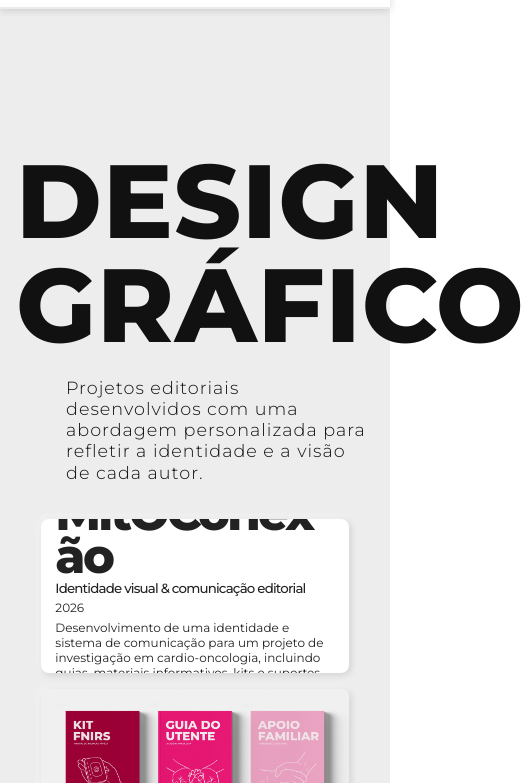
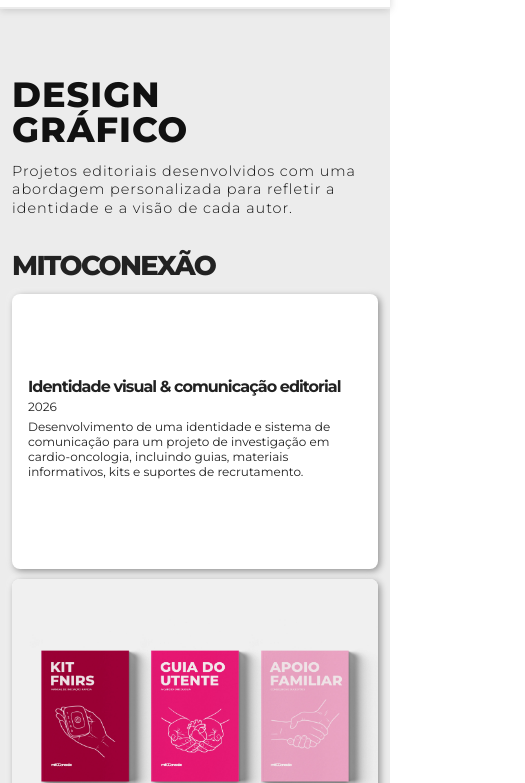
Before and after one commit to anitanunesdesign-dev/anitanunes.com, a plain HTML site: page projetos/projetos.html in a window 390 px wide. Shown: the part 61-844 px from the top of the page, 525 px wide, since content can reach past the window. Drawn offline with Linux system fonts and the light colour scheme; files whose address does not match are found by name.

Commit message:
lets gooo

```diff
--- a/header/header.css
+++ b/header/header.css
@@ -327,9 +327,14 @@
     .nav-link {
         width: 90%;
         padding: 10px 10px;
-        font-size: 0.8rem;
+        font-size: 0.9rem;
         border-radius: 14px;
         font-weight: 700;
+    }
+
+    .theme-switcher .theme-btn,
+    .lang-switcher .lang-btn {
+        font-size: 0.8rem;
     }
 
     /* Garante a cor de destaque da página ativa dentro do menu hamburger */
--- a/livros/livros_index.css
+++ b/livros/livros_index.css
@@ -273,7 +273,7 @@
 
     .buy {
         margin: 20px auto 50px 5vw;
-        font-size: 2.2vw;
+        font-size: 0.9rem;
         max-width: 80vw;
 
     }
@@ -282,7 +282,7 @@
         max-width: 100vw;
         padding-left: 5vw;
         padding-right: 5vw;
-        font-size: clamp(1vw, 2em, 1.5vw);
+        font-size: 0.8rem;
 
 
     }
--- a/projetos/projetos.css
+++ b/projetos/projetos.css
@@ -1,7 +1,7 @@
 .projetos-page {
     min-height: calc(100vh - 84px);
 
-    background: #ededed;
+    background: #ececec;
 }
 
 .projetos-page__title {
@@ -32,22 +32,33 @@
 
 
 .design-showcase {
-    width: 87vw;
+    width: calc(100vw - 700px);
     height: auto;
     margin: 0 auto;
     box-sizing: border-box;
     padding: 16px;
 }
 
+.design-showcase__title {
+    margin: 0 0 14px;
+    color: #222222;
+    font-size: clamp(2rem, 2.6vw, 3.2rem);
+    line-height: 0.9;
+    letter-spacing: -0.06em;
+    font-weight: 800;
+    text-transform: uppercase;
+    padding: 20px 0;
+}
+
 .design-showcase + .design-showcase {
-    margin-top: 100px;
+    margin-top: 50px;
+    padding-bottom: 50px;
 }
 
 .design-grid {
     width: 100%;
     display: grid;
     grid-template-columns: repeat(3, 1fr);
-    grid-template-rows: repeat(3, calc((100vh - 90px) / 2));
     gap: 16px;
 }
 
@@ -59,10 +70,11 @@
     background: #ffffff;
     border-radius: 8px;
     box-shadow:
-        2px 2px 7px rgba(0, 0, 0, 0.12),
-        -2px -2px 7px rgba(255, 255, 255, 0.493);
+        2px 2px 7px rgba(0, 0, 0, 0.4),
+        -2px -2px 7px rgba(255, 255, 255, 0.5);
 
-    height: calc((100vh - 90px) / 2);
+    aspect-ratio: 4 / 3;
+    height: auto;
 
     box-sizing: border-box;
 }
@@ -160,25 +172,44 @@
 
 @media (max-width: 1080px) {
 
-    .design-grid {
-        grid-template-columns: repeat(2, 1fr);
-        grid-template-rows: repeat(5, calc(80vw/3.8));
-
-    }
-    .module {
-        height: calc(80vw/3.8);
-    }
-
     .projetos-page {
         padding: 16px;
     }
 
     .projetos-page__title {
+        padding-top: 100px;
         margin-left: 0;
+        font-size: 5rem;
+    }
+
+    .projetos-page > p {
+        margin-left: 0;
+        font-size: 1rem;
+    }
+
+    .design-showcase {
+        width: 100%;
+        margin: 0;
+        padding: 12px 0;
+    }
+
+    .design-showcase__title {
+        padding: 12px 0;
+        font-size: clamp(1.7rem, 4vw, 2.5rem);
+    }
+
+    .design-showcase + .design-showcase {
+        margin-top: 32px;
+        padding-bottom: 32px;
+    }
+
+    .design-grid {
+        grid-template-columns: repeat(2, 1fr);
+        gap: 12px;
     }
 
     .module--text-block {
-        padding: 14px;
+        padding: 16px;
     }
 
     .module--text-block h1 {
@@ -200,20 +231,45 @@
 
 @media (max-width: 768px) {
 
+    .projetos-page {
+        padding: 12px;
+    }
+
+    .projetos-page__title {
+        padding-top: 72px;
+        font-size: clamp(9vw, 1em, 10vw);
+        line-height: 1em;
+        max-width: 80vw;
+        margin-bottom: 12px;
+    }
+
+    .projetos-page > p {
+        font-size: 0.9rem;
+        line-height: 1.3;
+    }
+
+    .design-showcase {
+        padding: 8px 0;
+    }
+
+    .design-showcase__title {
+        margin-bottom: 8px;
+        padding: 8px 0;
+        font-size: clamp(1.5rem, 7vw, 2.1rem);
+    }
+
+    .design-showcase + .design-showcase {
+        margin-top: 24px;
+        padding-bottom: 24px;
+    }
+
     .design-grid {
         grid-template-columns: 1fr;
-        grid-template-rows: repeat(9, calc(95vw / 2.4));
-    }
-    .module {
-        height: calc(95vw/2.4);
-    }
-
-    .module--text-block h1 {
-        font-size: 3rem;
+        gap: 10px;
     }
 
     .module--text-block h2 {
-        font-size: 10pt;
+        font-size: 10.5pt;
     }
 
     .module--text-block p {
--- a/projetos/projetos.html
+++ b/projetos/projetos.html
@@ -24,13 +24,13 @@
             <p> Projetos editoriais desenvolvidos com uma abordagem personalizada para refletir a identidade e a visão de cada autor. </p>
 
      <section class="design-showcase" data-date="2024-01-01">
+        <h1 class="design-showcase__title">EMIND</h1>
     <div class="design-grid">
 
         <!-- Linha 1 -->
 
         <article class="module module--text-block">
             <div class="module__body">
-                <h1>EMIND</h1>
                 <h2>Editora</h2>
                 <p>2024</p>
                 <p>O logótipo da EMIND foi desenvolvido com a intenção de combinar um visual limpo com um toque editorial.</p>
@@ -85,13 +85,13 @@
 
 
 <section class="design-showcase design-showcase--secondary" data-date="2026-02-23">
+    <h1 class="design-showcase__title">LOGO SJTCCG</h1>
     <div class="design-grid">
 
         <!-- Linha 1 -->
 
         <article class="module module--text-block">
             <div class="module__body">
-                <h1>LOGO SJTCCG</h1>
                 <h2>Centro Cultural da Guarda</h2>
                 <p>2026</p>
                 <p>Identidade visual Secção de Jogos de Tabuleiro do Centro Cultural da Guarda.</p>
@@ -144,13 +144,13 @@
 
 
 <section class="design-showcase design-showcase--terciary" data-date="2026-06-24">
+    <h1 class="design-showcase__title">MitOConexão</h1>
     <div class="design-grid">
 
         <!-- Linha 1 -->
 
         <article class="module module--text-block">
             <div class="module__body">
-                <h1>MitOConexão</h1>
                 <h2>Identidade visual &amp; comunicação editorial</h2>
                 <p>2026</p>
                 <p>Desenvolvimento de uma identidade e sistema de comunicação para um projeto de investigação em cardio-oncologia, incluindo guias, materiais informativos, kits e suportes de recrutamento.</p>
@@ -205,13 +205,13 @@
 
 
 <section class="design-showcase design-showcase--quaternary" data-date="2025-04-15">
+    <h1 class="design-showcase__title">Perturbações da Aprendizagem Específicas</h1>
     <div class="design-grid">
 
         <!-- Linha 1 -->
 
         <article class="module module--text-block">
             <div class="module__body">
-                <h1>Perturbações da Aprendizagem Específicas</h1>
                 <h2>APAFID</h2>
                 <p>2025</p>
                 <p>Lorem ipsum dolor sit amet, consectetur adipiscing elit. Sed do eiusmod tempor incididunt ut labore et dolore magna aliqua.</p>
@@ -219,7 +219,7 @@
         </article>
 
         <article class="module module--image">
-            <img src="/images/PEA_frente.png" alt="Capa do livro Perturbações da Aprendizagem Específicas - APAFID">
+            <img src="/images/PEA_frente_.jpg" alt="Capa do livro Perturbações da Aprendizagem Específicas - APAFID">
         </article>
 
         <article class="module module--image">
--- a/script.js
+++ b/script.js
@@ -115,7 +115,7 @@
   localStorage.setItem('site-theme', theme);
 }
 
-// Fetches livros.html and fills the home page grid with 6 random book cards
+// Fetches livros.html and fills the home page grid with random book cards
 async function showRandomHomeBooks() {
   const editorialSection = document.querySelector('.home-editorial-section');
   if (!editorialSection) return;
@@ -136,7 +136,8 @@
     if (!cards.length) return;
 
     const shuffledCards = [...cards].sort(() => Math.random() - 0.5);
-    const selectedCards = shuffledCards.slice(0, 12).map((card) => document.importNode(card, true));
+    const cardLimit = window.matchMedia('(max-width: 1023px)').matches ? 8 : 12;
+    const selectedCards = shuffledCards.slice(0, cardLimit).map((card) => document.importNode(card, true));
 
     grid.replaceChildren(...selectedCards);
 
--- a/style.css
+++ b/style.css
@@ -256,6 +256,9 @@
 
     .home-editorial-section .books-toolbar {
         justify-content: flex-end;
+        padding-left: 5vw;
+        padding-right: 5vw;
+        box-sizing: border-box;
     }
 
     .home-editorial-section .columns-toggle {
@@ -439,6 +442,10 @@
 /*-------------- M O B I L E  ----------------------------------------------------------------------------------*/
 @media (max-width: 1023px) {
 
+    .view-more-btn {
+        font-size: 0.8rem;
+    }
+
     /* ------------------- L A N D I N G  --------------- */
     .landing {
         height: 100vh;
```
Also changed, not shown: livros/livros.html (+1 -1 lines), images/PEA_frente_.jpg (added), projetos/Apafid/PEA_frente_.jpg (added), projetos/Apafid/apafid01.jpg, 3 other files.
